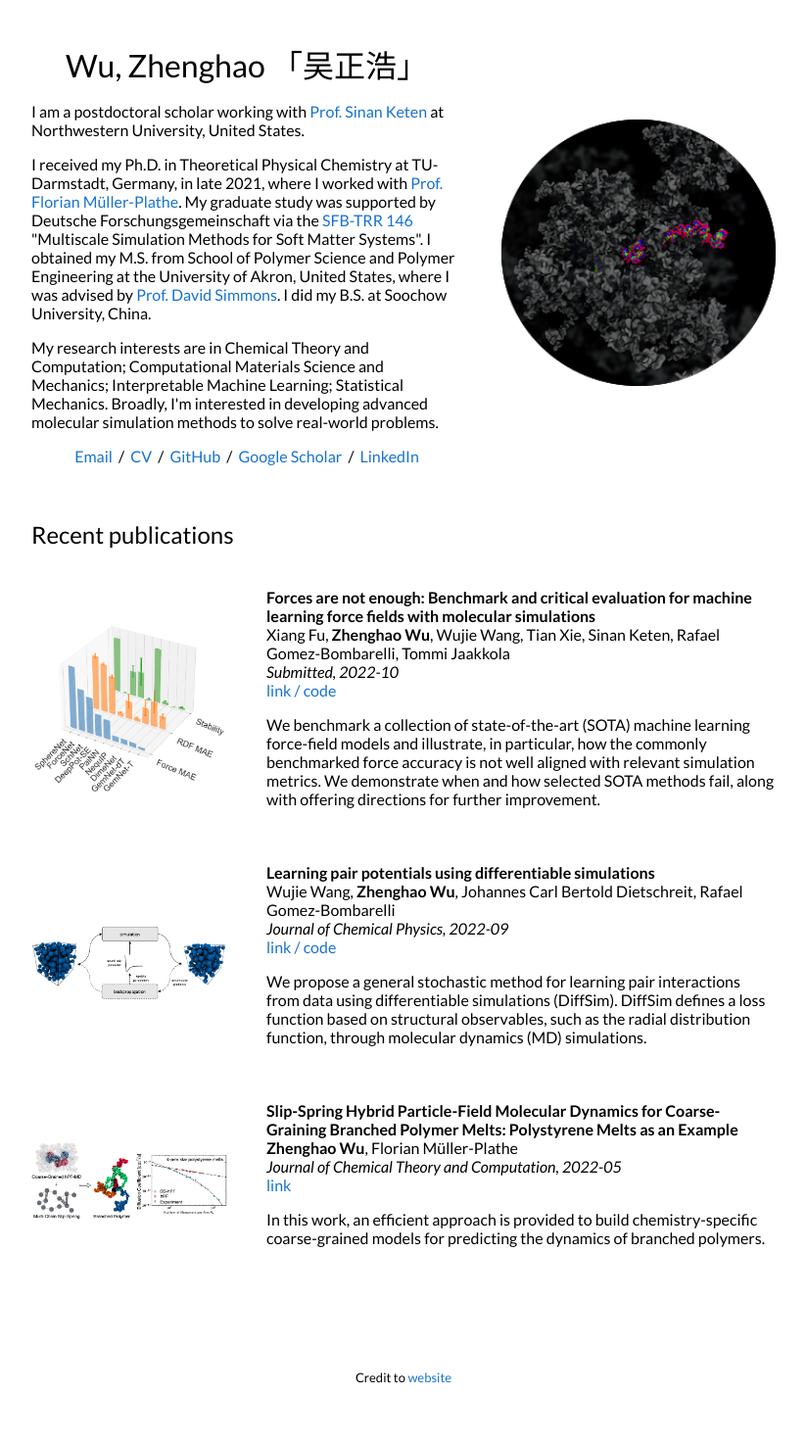
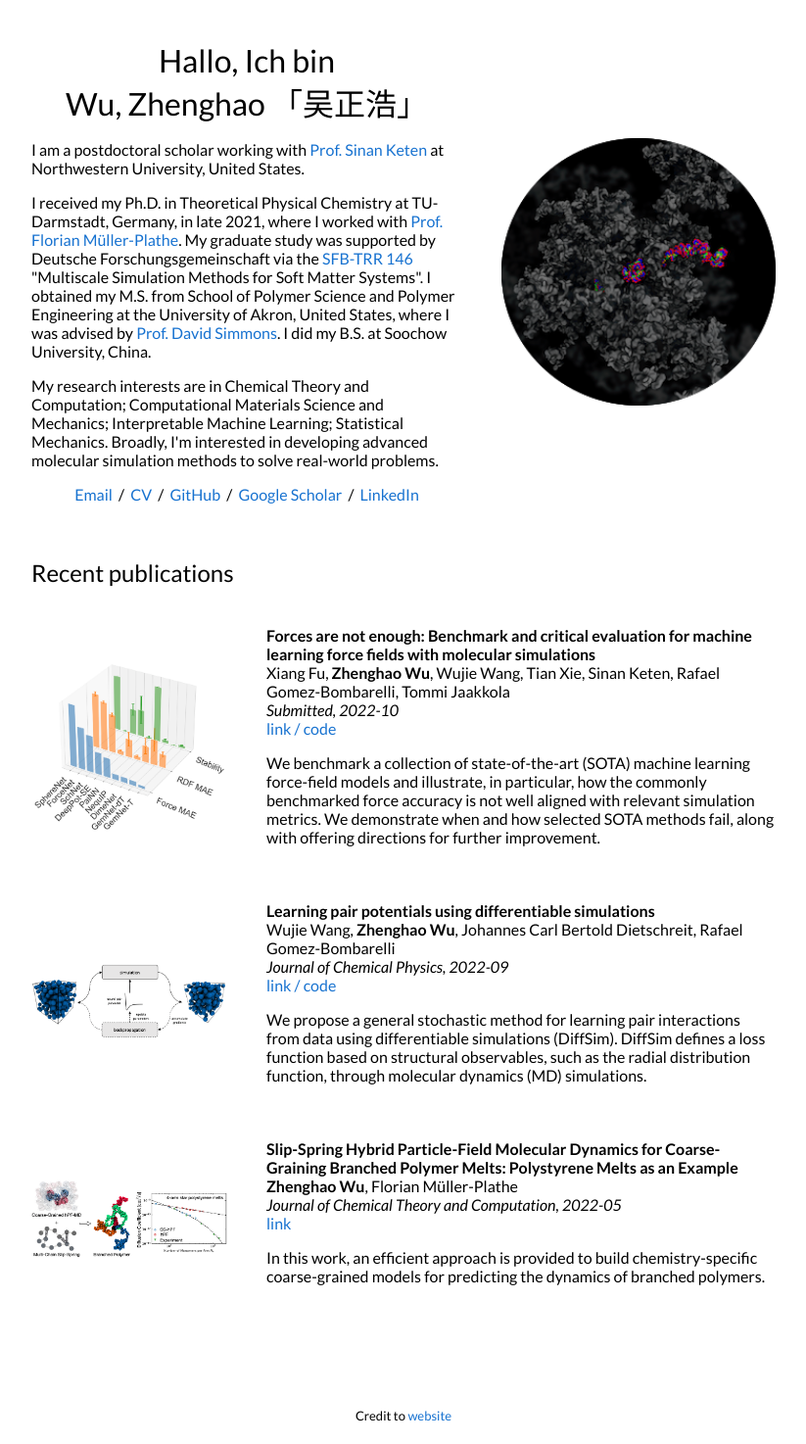
Before and after one commit to Chenghao-Wu/Chenghao-Wu.github.io, a Jekyll site: the page built from _posts/2022-10-13-TMLR2023.markdown, in a window 1280 px wide. Shown: the whole page at 98% size, without its empty margins (228-1051 px from the left). Built offline with Jekyll 4.4.1, drawn with Linux system fonts in a browser that asks for light colours; before the commit the page ends 1435 px from its top, so only the background shows below that.

Commit message:
add german

```diff
--- a/_layouts/default.html
+++ b/_layouts/default.html
@@ -25,6 +25,8 @@
           <tr style="padding:0px">
             <td style="padding:2.5%;width:60%;vertical-align:middle">
               <h1>
+                Hallo, Ich bin
+                <br>
                 Wu, Zhenghao 「吴正浩」
               </h1>
               <p >I am a postdoctoral scholar working with <a  href="https://www.mccormick.northwestern.edu/research-faculty/directory/profiles/keten-sinan.html">Prof. Sinan Keten</a> at Northwestern University, United States.
```
Also changed, not shown: 1 other file.
